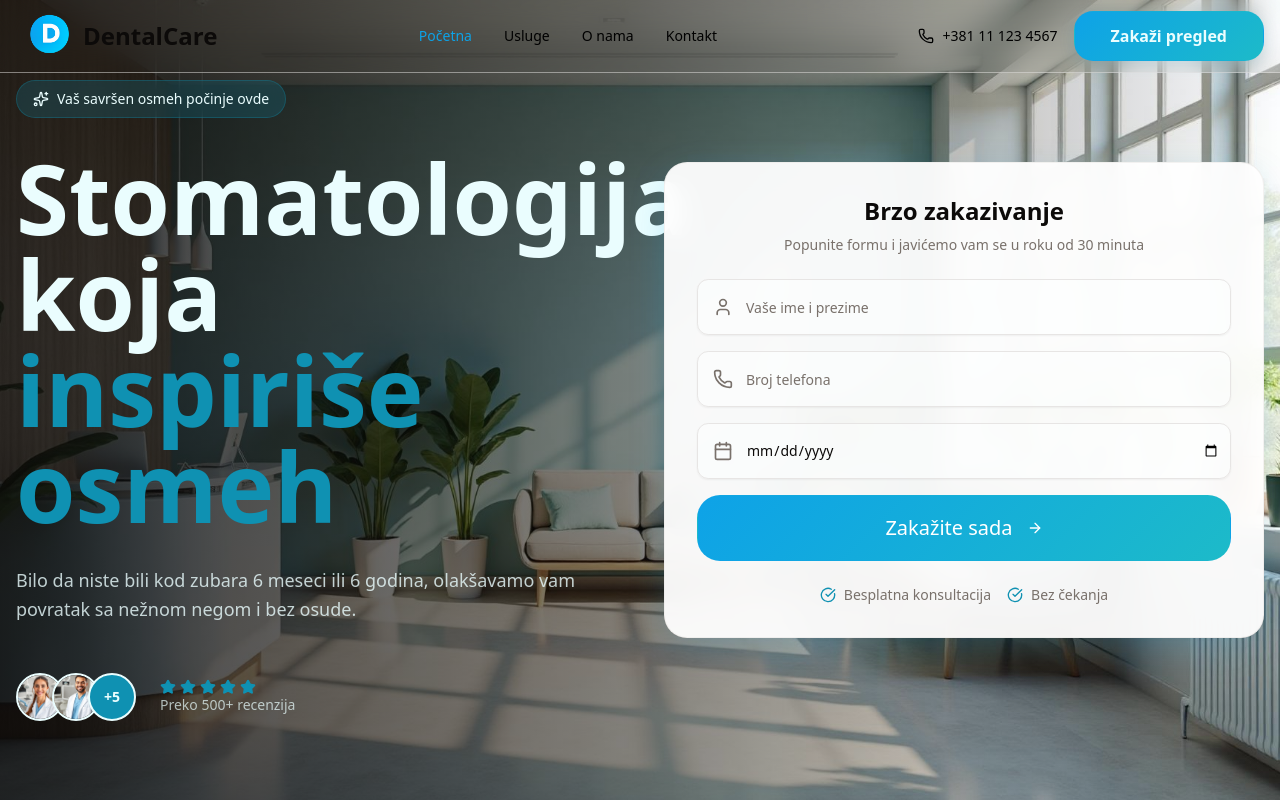
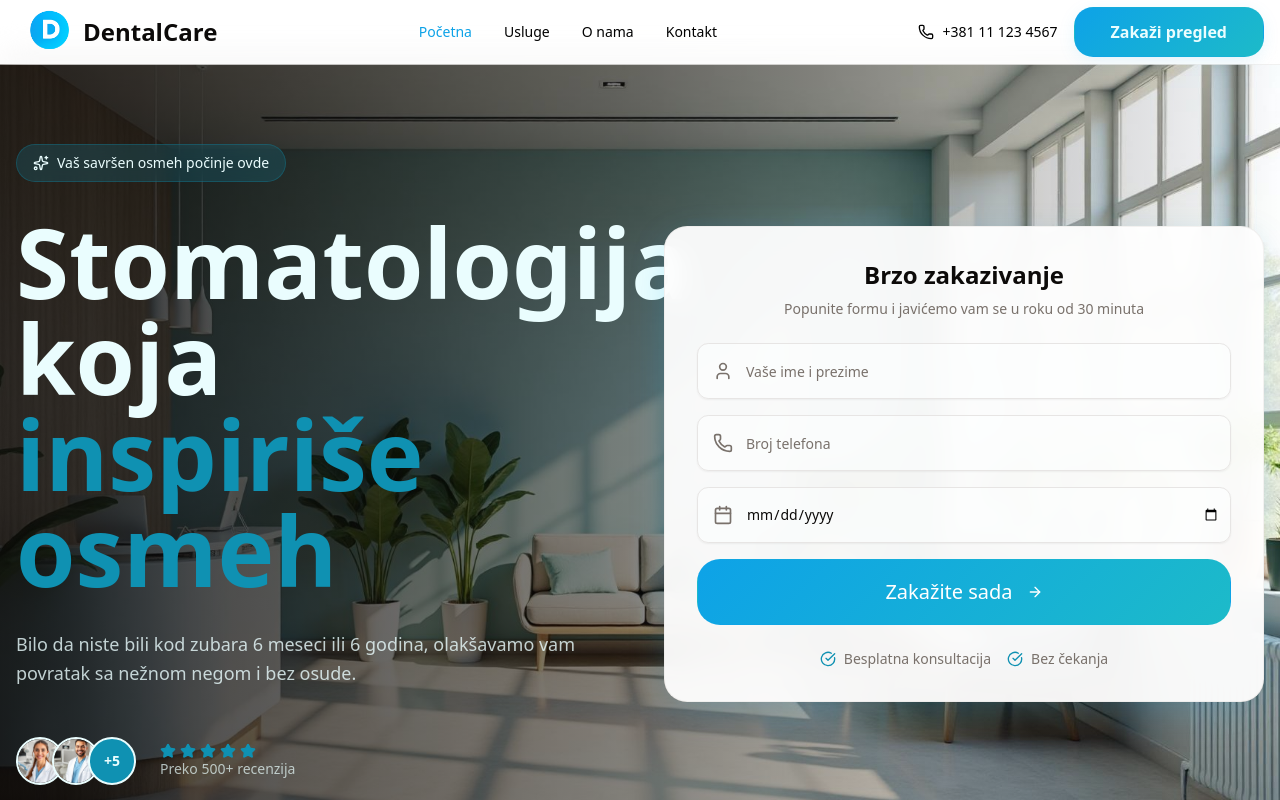
Before and after one commit to strahinja800/dragana-stomatolog, a Next.js app: page / in a window 1280 px wide. Shown: the top 800 px of the page. Built offline with nearby package versions, Linux system fonts and the light colour scheme.

Commit message:
fix(components): update styles for hero section and navbar
- Adjusted margin for hero section on medium screens
- Increased dimensions for 3D image in services section
- Corrected navbar height for consistent layout

```diff
--- a/module/public/home/components/hero/home-hero-server.tsx
+++ b/module/public/home/components/hero/home-hero-server.tsx
@@ -7,7 +7,7 @@ import BookingForm from '@/module/public/home/components/hero/booking-form';
 
 export default function HeroSection() {
   return (
-    <section className="relative min-h-screen flex items-center overflow-hidden max-md:mt-0">
+    <section className="relative min-h-screen flex items-center overflow-hidden md:mt-16">
       {/* Full background image */}
       <div className="absolute inset-0">
         <Image
--- a/module/public/home/components/portfolio-section/services.tsx
+++ b/module/public/home/components/portfolio-section/services.tsx
@@ -31,7 +31,7 @@ export default function Services({ props }: Props) {
             <p className="text-muted-foreground text-sm">{item.description}</p>
           </div>
           {/* 3D Image */}
-          <div className="absolute -right-8 -bottom-8  w-35 h-35 md:w-40 md:h-40 opacity-80 group-hover:opacity-100 group-hover:scale-110 transition-all duration-500">
+          <div className="absolute -right-8 -bottom-8  w-36 h-36 md:w-40 md:h-40 opacity-80 group-hover:opacity-100 group-hover:scale-110 transition-all duration-500">
             <Image
               src={item.image}
               alt={item.title}
--- a/module/public/shared/components/navbar/public-navbar.tsx
+++ b/module/public/shared/components/navbar/public-navbar.tsx
@@ -19,7 +19,7 @@ export default function PublicNavbar() {
   return (
     <header className="fixed top-0 left-0 right-0 z-50 bg-transparent backdrop-blur-lg border-b border-border/50">
       <div className="container mx-auto px-4 max-lg:m-0 max-lg:max-w-full">
-        <nav className="flex items-center justify-between h-18">
+        <nav className="flex items-center justify-between h-16">
           {/* Logo */}
           <Link href="/" className="flex items-center gap-2">
             <div className="flex items-center justify-center">
@@ -39,7 +39,7 @@ export default function PublicNavbar() {
                 key={link.href}
                 href={link.href}
                 className={cn(
-                  'text-sm font-medium transition-colors text-black',
+                  'text-sm font-medium transition-colors',
                   pathname === link.href
                     ? 'text-[rgb(13,162,231)]'
                     : 'text-black'
```
